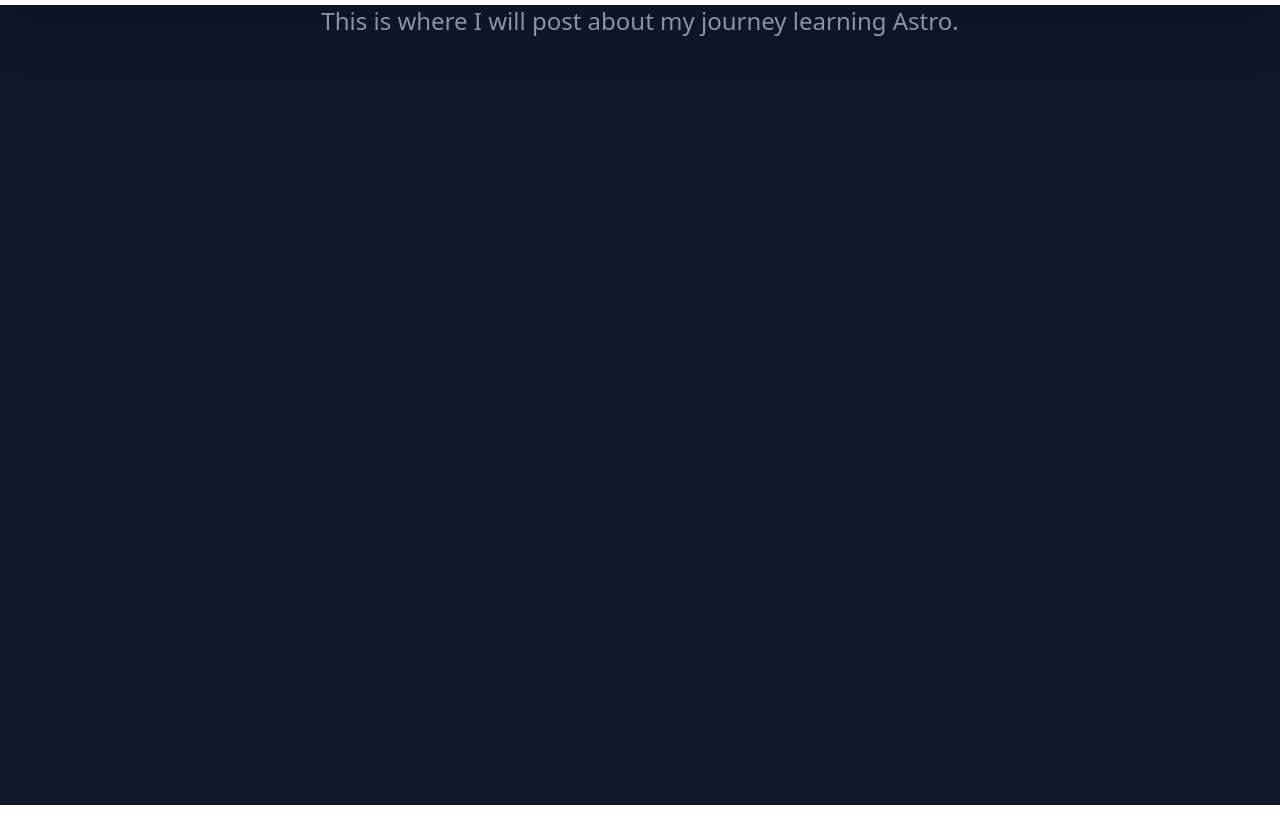
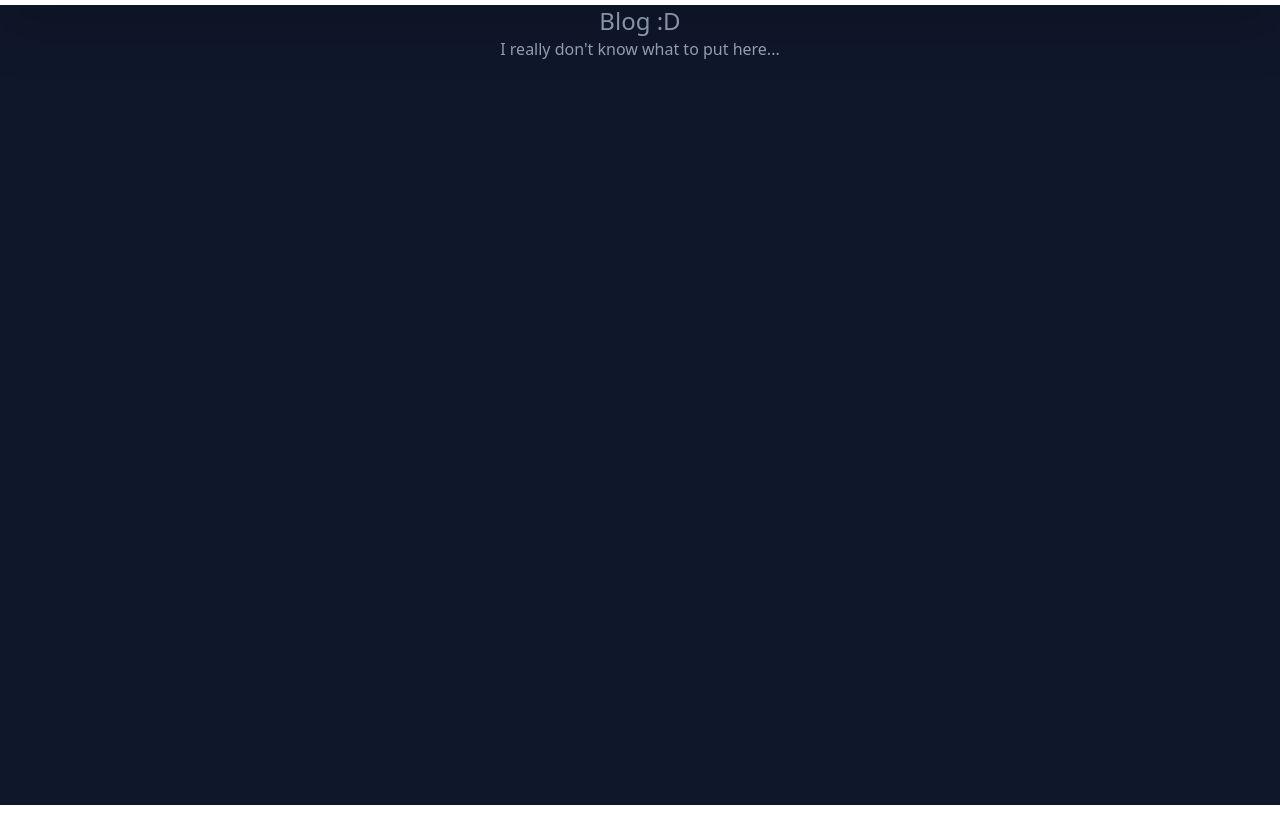
Before and after one commit to altie122/altie122.xyz, an Astro site: page /blog in a window 1280 px wide. Shown: the part 63-881 px from the top of the page. Built offline with nearby package versions, Linux system fonts and the light colour scheme; Astro itself is replaced by a stand-in of ours.

Commit message:
update blog header

```diff
--- a/src/pages/blog.astro
+++ b/src/pages/blog.astro
@@ -7,7 +7,8 @@
 
 <Layout title="Blog" description='Altie122' page="/">
   <div class="container mx-auto">
-    <h1 class="text-2xl text-center">This is where I will post about my journey learning Astro.</h1>
+    <h1 class="text-2xl text-center">Blog :D</h1>
+    <p class="text-center">I really don't know what to put here...</p>
     <div class="grid grid-cols-2 md:gid-cols-1 gap-5 m-5">
       {allPosts.map((post) => <BlogPost url={"/posts/" + post.slug} title={post.data.title} image={post.data.image} date={post.data.pubDate} author={post.data.author} description={post.data.description}/>)}
     </div>
```
